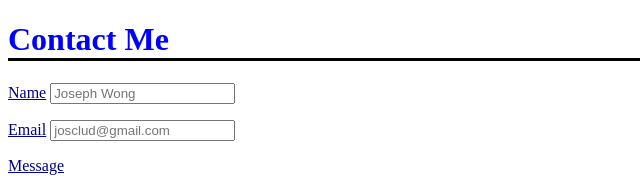
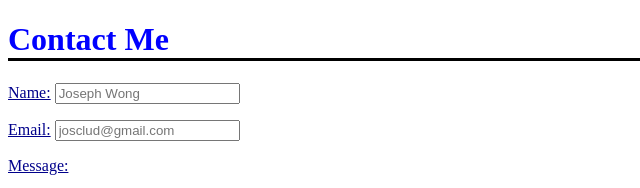
Before and after one commit to Josclud/Coding-Activies, a plain HTML site: page CodingActiviesss/Contact Form/index.html in a window 1280 px wide. Shown: the top 188 px of the page, 0-640 px from the left. Drawn offline with Linux system fonts and the light colour scheme.

Commit message:
added files

```diff
--- a/CodingActiviesss/Contact Form/index.html
+++ b/CodingActiviesss/Contact Form/index.html
@@ -14,15 +14,15 @@
 
   <form>
     <p>
-      <label>Name</label>
+      <label>Name:</label>
       <input type="text" placeholder="Joseph Wong">
     </p>
     <p>
-      <label>Email</label>
+      <label>Email:</label>
       <input type="email" placeholder="josclud@gmail.com">
     </p>
     <p>
-      <label>Message</label>
+      <label>Message:</label>
     </p>
     <p>
       <textarea cols="30" rows="10" placeholder="Your message here..."></textarea>
```
